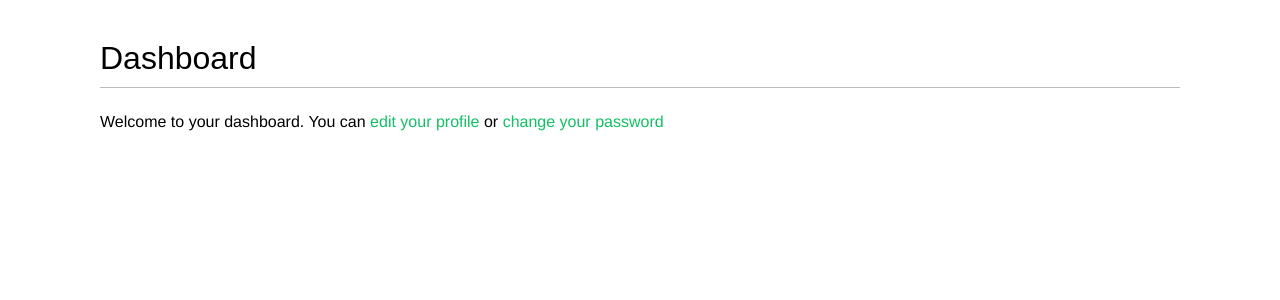
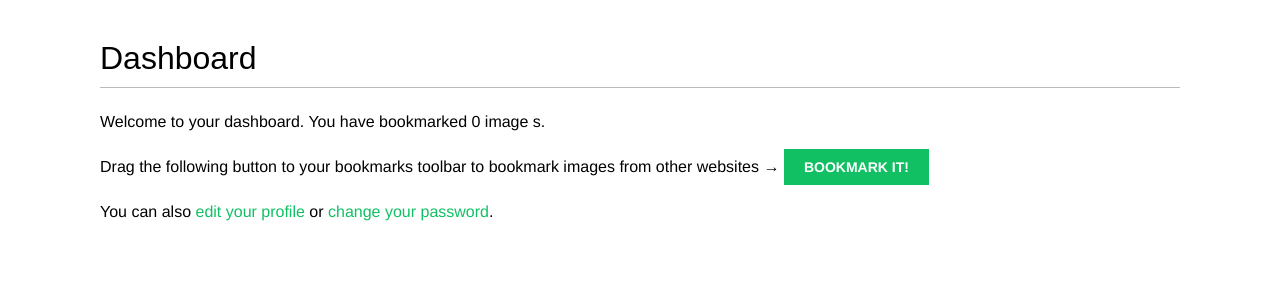
Before and after one commit to bruno78/social-website, a Django app: page /account/ in a window 1280 px wide. Shown: the part 48-348 px from the top of the page. Run offline with Django 3.2, Linux system fonts and the light colour scheme; a user stored in the database is signed in; data comes from the database, SQL or seed files in the repository; both versions use the stored data as it was after the commit; parts of the project's set-up code (start-up, migrations or seed data) failed here and were passed over; some web fonts are replaced.

Commit message:
Add bookmarlket script

```diff
--- a/account/templates/account/dashboard.html
+++ b/account/templates/account/dashboard.html
@@ -3,6 +3,13 @@
 {% block title %}Dashboard{% endblock %}
 
 {% block content %}
-  <h1>Dashboard</h1>
-  <p>Welcome to your dashboard. You can <a href="{% url "edit" %}"> edit your profile</a> or <a href="{% url "password_change" %}">change your password</a></p>
+    <h1>Dashboard</h1>
+
+    {% with total_images_created=request.user.images_created.count %}
+        <p>Welcome to your dashboard. You have bookmarked {{ total_images_created }} image {{ total_images_created|pluralize }}.</p>
+    {% endwith %}
+
+    <p>Drag the following button to your bookmarks toolbar to bookmark images from other websites → <a href="javascript:{% include "bookmarklet_launcher.js" %}" class="button">Bookmark it!</a><p>
+
+    <p>You can also <a href="{% url "edit" %}">edit your profile</a> or <a href="{% url "password_change" %}">change your password</a>.<p>
 {% endblock %}
--- /dev/null
+++ b/images/templates/bookmarklet_launcher.js
@@ -0,0 +1,8 @@
+(function(){
+    if(window.myBookmarklet!==undefined){
+        myBookmarklet();
+    }
+    else{
+        document.body.appendChild(document.createElement('script')).src='http://127.0.0.1:8000/static/js/bookmarklet.js?r='+Math.floor(Math.random()*99999999999999999999);
+    }
+})();
```
Also changed, not shown: db.sqlite3.
